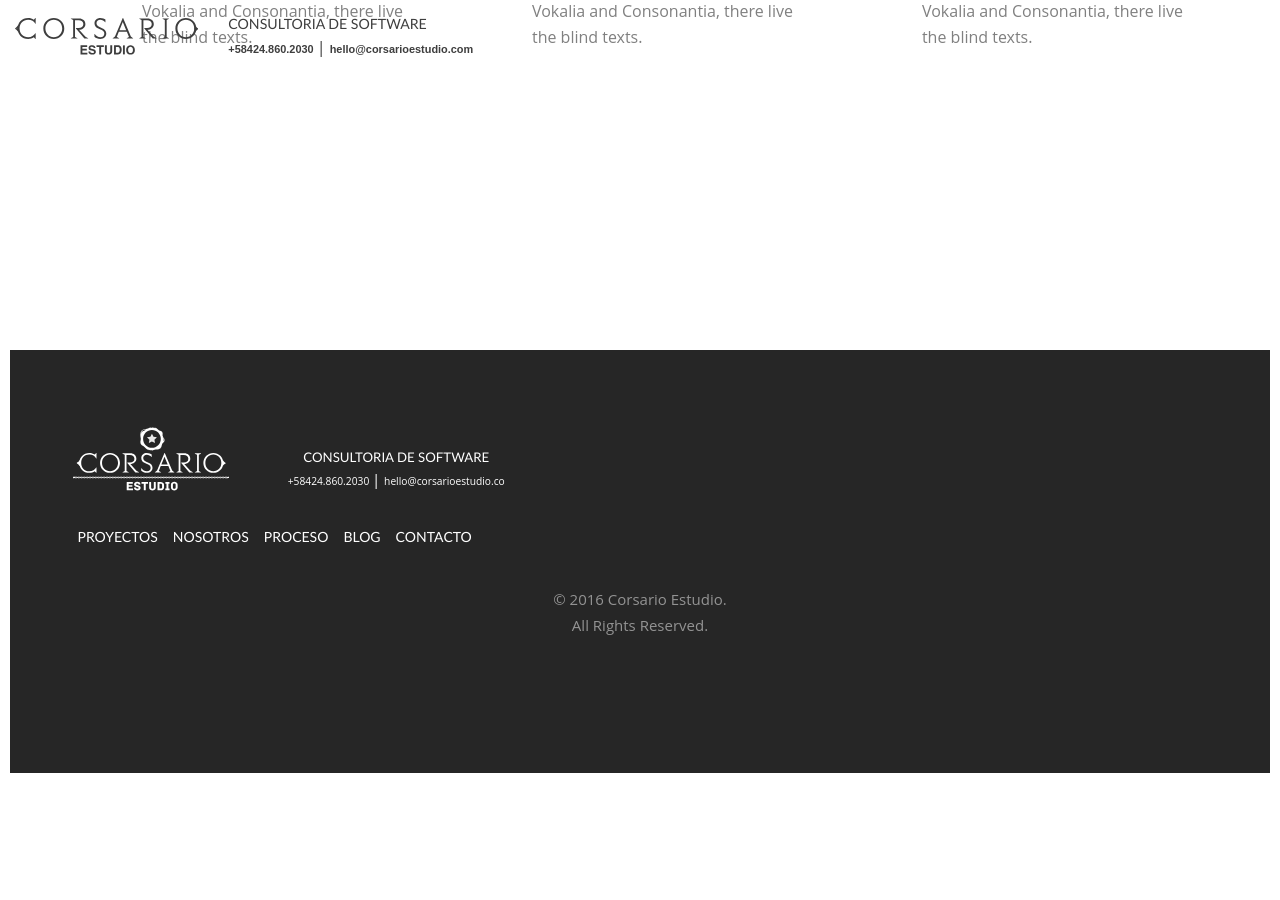
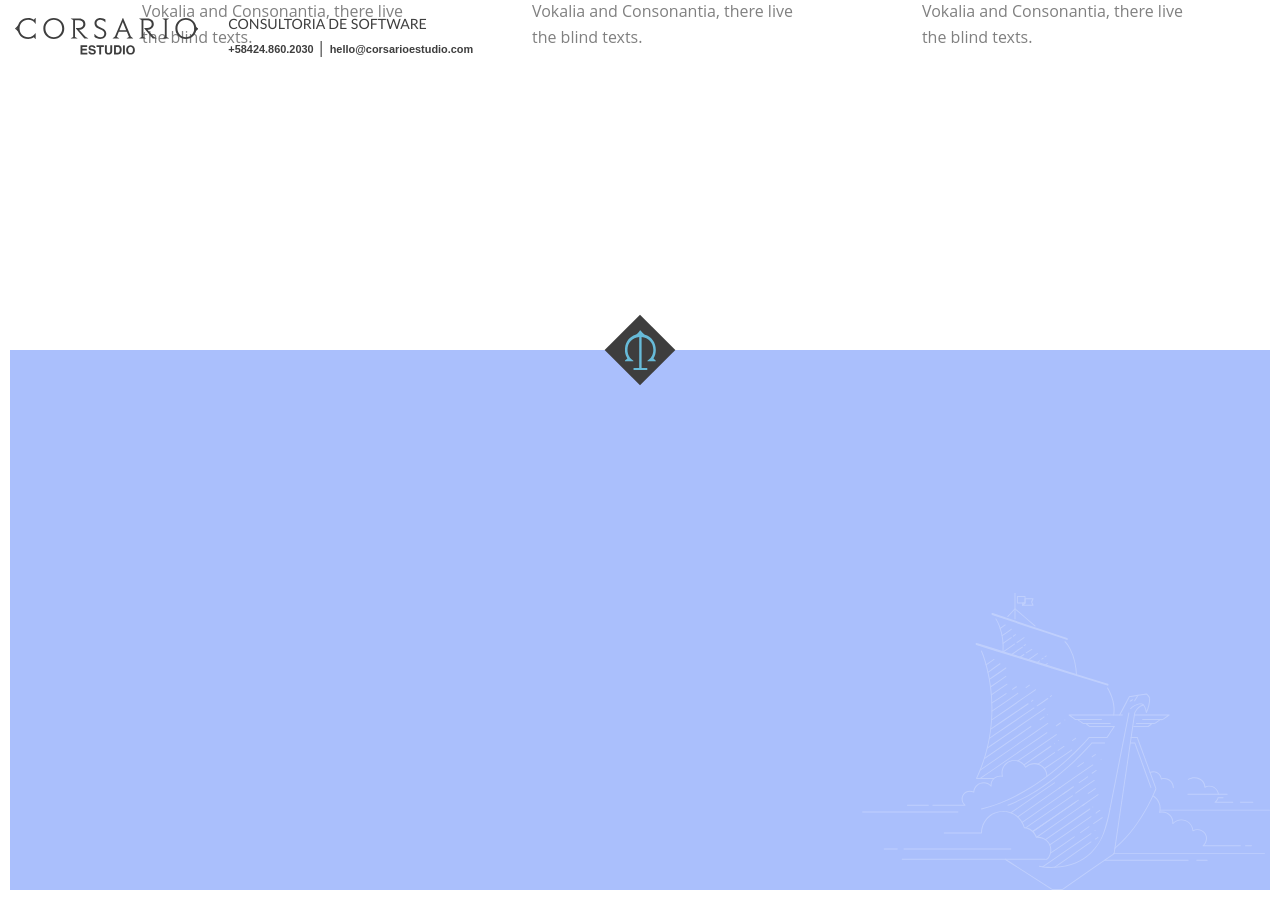
Before and after one commit to CorsarioEstudio/CorsarioEstudio.github.io, a Jekyll site: the page built from about.html, in a window 1280 px wide and 900 px high, scrolled down 794 px. Built offline with Jekyll 4.4.1, drawn with Linux system fonts in a browser that asks for light colours; some web fonts are replaced; before the commit the page ends 1577 px from its top, so only the background shows below that.

Commit message:
Footer parallax, social buttons. Videos on hover

```diff
--- a/_includes/footer.html
+++ b/_includes/footer.html
@@ -1,41 +1,25 @@
-<div class="corsario-footer-style-3 footer">
-  <div class="container">
-    <div class="row">
-      <div class="col-md-2 col-sm-3 col-xs-12 corsario-footer-widget text-center">
-        <a href="./index.html" class="svg-white svg-container">{% include svg/logo-corsario.svg %}</a>
-      </div>
-      <div class="col-md-3 col-sm-5 col-xs-12 corsario-footer-widget text-white text-center">
-        <br>
-        <h5 class="subtitle">CONSULTORIA DE SOFTWARE</h5>
-        <a class="nav-contact-item" itemprop="telephone" id="nav-phone" href="tel:+18443100257">
-          <i aria-hidden="true" class="icn--phone"></i>
-          <span>+58424.860.2030</span>
-        </a>
-        <span class="nav-contact-divider">|</span>
-        <a class="nav-contact-item" itemprop="email" id="nav-email" href="mailto:hello@corsarioestudio.co?Subject=Hey,%20Corsario!"><i aria-hidden="true" class="icn--email"></i><span>hello@corsarioestudio.co</span></a>
-      </div>
-      <div class="col-md-6 col-sm-4 col-xs-12 col-md-offset-1 corsario-footer-widget text-center">
-        <br>
-        <ul class="corsario-links corsario-social">
+<div data-height-perc="60">
+  <div class="footer" data-height-perc="60">
+    <div class="corsario-overlay"></div>
+    <div class="ship-illustration back"></div>
+    <div class="row fore col-sm-12">
+      <div class="row fore col-sm-6" data-height-perc="60">
+        <ul class="corsario-links corsario-social center-absolute">
           <li><a href="#"><i class="icon icon-facebook2"></i></a></li>
           <li><a href="#"><i class="icon icon-twitter"></i></a></li>
           <li><a href="#"><i class="icon icon-dribbble"></i></a></li>
           <li><a href="#"><i class="icon icon-instagram"></i></a></li>
         </ul>
       </div>
-
-      <div class="col-md-12 col-sm-12 corsario-footer-widget text-center">
-        <ul data-offcanvass="yes"  class="corsario-links text-white">
-          <li><a href="#"><h5>Proyectos</h5></a></li>
-          <li><a href="#"><h5>Nosotros</h5></a></li>
-          <li><a href="#"><h5>Proceso</h5></a></li>
-          <li><a href="#"><h5>Blog</h5></a></li>
-          <li><a href="#"><h5>Contacto</h5></a></li>
-        </ul>
-        <div class="clearfix visible-xs-block"></div>
-        <p class="corsario-copyright text-center col-xs-12" style="float:right;">&copy; 2016 Corsario Estudio. <br>All Rights Reserved.
-        </div>
-      </div>
     </div>
+    <span class="scroll-btn to-top fadeInUp hidden-xs">
+      <a href="#">
+        <span class="ancla">
+          <img src="images/ancla.svg" />
+        </span>
+      </a>
+      <br/>
+    </span>
   </div>
-  <!-- END footer -->
+</div>
+<!-- END footer -->
--- a/_layouts/default.html
+++ b/_layouts/default.html
@@ -22,7 +22,9 @@
 
     <script>
       $(window).ready(function () {
-        $(".loading").fadeOut();
+        setInterval(function() {
+          $(".loading").fadeOut();
+        }, 500);
       });
     </script>
 
--- a/css/cards.css
+++ b/css/cards.css
@@ -19,6 +19,16 @@
   background: white;
   position: absolute;
   z-index: 1000;
+  margin: -10px;
+}
+
+.center-absolute{
+  position: absolute;
+  top: 0;
+  left: 0;
+  right: 0;
+  bottom: 0;
+  margin: auto;
 }
 
 .header{
@@ -129,40 +139,70 @@
 }
 
 .fixed{
-  position: fixed;
-  background-color: white;
-}
-
-.footer{
-  padding-bottom: 0;
-  position: relative;
-}
-
-.footer li{
-  float: left;
-  padding: 0 0.75rem !important;
-  text-align: left;
-  width: auto;
-}
-
+  position: fixed !important;
+  bottom: 0;
+  right: 0;
+}
+
+.footer {
+  position: relative;
+  width: 100%;
+}
+
+.footer-logo{
+  padding: 30px;
+}
+
+.footer-logo img{
+  position: absolute;
+  z-index: 10;
+  left: 0;
+  right: 0;
+  top: 0;
+  bottom: 0;
+  width: 60%;
+}
+
+ul.corsario-social{
+  list-style: none;
+  width: 100%;
+  height: 25pt;
+}
 .corsario-social li{
-  float:right;
+  color: white;
+  display:inline-block;
+  margin: 0 10px;
+}
+.corsario-social li a{
+  color: white;
+  opacity: 0.4;
 }
 .corsario-social .icon{
-  font-size: 22pt !important;
+  font-size: 25pt !important;
+}
+
+.corsario-social li:hover a{
+  opacity: 1;
 }
 
 div.back{
   position: absolute;
-  z-index: -1;
-  opacity: 0.5;
-  top: 0;
+  z-index: 10;
+  opacity: 0.25;
+  bottom: 0;
+}
+
+div.fore{
+  position: absolute;
+  z-index: 10;
+  bottom: 0;
 }
 
 div.ship-illustration{
   background: url(../images/illustration-ship.svg) no-repeat;
-  background-size: 60%;
-  background-position: right;
+  background-size: auto 55%;
+  background-position: 100% 100%;
+  background-attachment: fixed;
   width: 100%;
   height: 100%;
   display: block;
@@ -189,6 +229,15 @@
     right: 0;
   }
 
+.scroll-btn.to-top .ancla{
+  width: 50px;
+  height: 50px;
+  background-color: #3e3e3e;
+  display: block;
+  transform: rotate(225deg);
+  margin-top: -24.8px;
+}
+
 @media screen and (max-width: 480px) {
   .p-t-mobile
   {
@@ -198,6 +247,10 @@
   .p-t-2-mobile
   {
     padding-top: 200px !important;
+  }
+
+  div.corsario-cover .corsario-cover-text .cover-text-lead{
+    font-size: 25px;
   }
 
   div.afterNav{
@@ -288,14 +341,29 @@
   position: relative;
 }
 
-#videoGloob{
-  width: 50%;
+video{
+  width: 100%;
   margin: auto;
   display: block;
   -webkit-user-select: none;  /* Chrome all / Safari all */
   -moz-user-select: none;     /* Firefox all */
   -ms-user-select: none;      /* IE 10+ */
   user-select: none;          /* Likely future */
+}
+
+.video-container{
+  width: 280px;
+  height: 280px;
+  padding: 10px;
+  margin: 10px;
+}
+
+.video-overlay{
+  width: 100%;
+  height: 100%;
+  background-color: gray;
+  position: absolute;
+  left: 0;
 }
 
 /*
--- a/css/fullscreen-overlay.css
+++ b/css/fullscreen-overlay.css
@@ -1,8 +1,9 @@
 .burger {
-  position: absolute;;
+  position: absolute;
+  padding: 30px;
   z-index: 17;
-  right: 30px;
-  top: 30px;
+  right: 0;
+  top: 0;
   cursor: pointer;
   -webkit-transform: rotateY(0);
           transform: rotateY(0);
--- a/fonts/Lato/latofonts.css
+++ b/fonts/Lato/latofonts.css
@@ -1,27 +1,3 @@
-/* Webfont: Lato-Black */@font-face {
-    font-family: 'LatoWebBlack';
-    src: url('fonts/Lato-Black.eot'); /* IE9 Compat Modes */
-    src: url('fonts/Lato-Black.eot?#iefix') format('embedded-opentype'), /* IE6-IE8 */
-         url('fonts/Lato-Black.woff2') format('woff2'), /* Modern Browsers */
-         url('fonts/Lato-Black.woff') format('woff'), /* Modern Browsers */
-         url('fonts/Lato-Black.ttf') format('truetype');
-    font-style: normal;
-    font-weight: normal;
-    text-rendering: optimizeLegibility;
-}
-
-/* Webfont: Lato-BlackItalic */@font-face {
-    font-family: 'LatoWebBlack';
-    src: url('fonts/Lato-BlackItalic.eot'); /* IE9 Compat Modes */
-    src: url('fonts/Lato-BlackItalic.eot?#iefix') format('embedded-opentype'), /* IE6-IE8 */
-         url('fonts/Lato-BlackItalic.woff2') format('woff2'), /* Modern Browsers */
-         url('fonts/Lato-BlackItalic.woff') format('woff'), /* Modern Browsers */
-         url('fonts/Lato-BlackItalic.ttf') format('truetype');
-    font-style: italic;
-    font-weight: normal;
-    text-rendering: optimizeLegibility;
-}
-
 /* Webfont: Lato-Bold */@font-face {
     font-family: 'LatoWebBold';
     src: url('fonts/Lato-Bold.eot'); /* IE9 Compat Modes */
@@ -30,126 +6,6 @@
          url('fonts/Lato-Bold.woff') format('woff'), /* Modern Browsers */
          url('fonts/Lato-Bold.ttf') format('truetype');
     font-style: normal;
-    font-weight: normal;
-    text-rendering: optimizeLegibility;
-}
-
-/* Webfont: Lato-BoldItalic */@font-face {
-    font-family: 'LatoWebBold';
-    src: url('fonts/Lato-BoldItalic.eot'); /* IE9 Compat Modes */
-    src: url('fonts/Lato-BoldItalic.eot?#iefix') format('embedded-opentype'), /* IE6-IE8 */
-         url('fonts/Lato-BoldItalic.woff2') format('woff2'), /* Modern Browsers */
-         url('fonts/Lato-BoldItalic.woff') format('woff'), /* Modern Browsers */
-         url('fonts/Lato-BoldItalic.ttf') format('truetype');
-    font-style: italic;
-    font-weight: normal;
-    text-rendering: optimizeLegibility;
-}
-
-/* Webfont: Lato-Hairline */@font-face {
-    font-family: 'LatoWebHairline';
-    src: url('fonts/Lato-Hairline.eot'); /* IE9 Compat Modes */
-    src: url('fonts/Lato-Hairline.eot?#iefix') format('embedded-opentype'), /* IE6-IE8 */
-         url('fonts/Lato-Hairline.woff2') format('woff2'), /* Modern Browsers */
-         url('fonts/Lato-Hairline.woff') format('woff'), /* Modern Browsers */
-         url('fonts/Lato-Hairline.ttf') format('truetype');
-    font-style: normal;
-    font-weight: normal;
-    text-rendering: optimizeLegibility;
-}
-
-/* Webfont: Lato-HairlineItalic */@font-face {
-    font-family: 'LatoWebHairline';
-    src: url('fonts/Lato-HairlineItalic.eot'); /* IE9 Compat Modes */
-    src: url('fonts/Lato-HairlineItalic.eot?#iefix') format('embedded-opentype'), /* IE6-IE8 */
-         url('fonts/Lato-HairlineItalic.woff2') format('woff2'), /* Modern Browsers */
-         url('fonts/Lato-HairlineItalic.woff') format('woff'), /* Modern Browsers */
-         url('fonts/Lato-HairlineItalic.ttf') format('truetype');
-    font-style: italic;
-    font-weight: normal;
-    text-rendering: optimizeLegibility;
-}
-
-/* Webfont: Lato-Heavy */@font-face {
-    font-family: 'LatoWebHeavy';
-    src: url('fonts/Lato-Heavy.eot'); /* IE9 Compat Modes */
-    src: url('fonts/Lato-Heavy.eot?#iefix') format('embedded-opentype'), /* IE6-IE8 */
-         url('fonts/Lato-Heavy.woff2') format('woff2'), /* Modern Browsers */
-         url('fonts/Lato-Heavy.woff') format('woff'), /* Modern Browsers */
-         url('fonts/Lato-Heavy.ttf') format('truetype');
-    font-style: normal;
-    font-weight: normal;
-    text-rendering: optimizeLegibility;
-}
-
-/* Webfont: Lato-HeavyItalic */@font-face {
-    font-family: 'LatoWebHeavy';
-    src: url('fonts/Lato-HeavyItalic.eot'); /* IE9 Compat Modes */
-    src: url('fonts/Lato-HeavyItalic.eot?#iefix') format('embedded-opentype'), /* IE6-IE8 */
-         url('fonts/Lato-HeavyItalic.woff2') format('woff2'), /* Modern Browsers */
-         url('fonts/Lato-HeavyItalic.woff') format('woff'), /* Modern Browsers */
-         url('fonts/Lato-HeavyItalic.ttf') format('truetype');
-    font-style: italic;
-    font-weight: normal;
-    text-rendering: optimizeLegibility;
-}
-
-/* Webfont: Lato-Italic */@font-face {
-    font-family: 'LatoWeb';
-    src: url('fonts/Lato-Italic.eot'); /* IE9 Compat Modes */
-    src: url('fonts/Lato-Italic.eot?#iefix') format('embedded-opentype'), /* IE6-IE8 */
-         url('fonts/Lato-Italic.woff2') format('woff2'), /* Modern Browsers */
-         url('fonts/Lato-Italic.woff') format('woff'), /* Modern Browsers */
-         url('fonts/Lato-Italic.ttf') format('truetype');
-    font-style: italic;
-    font-weight: normal;
-    text-rendering: optimizeLegibility;
-}
-
-/* Webfont: Lato-Light */@font-face {
-    font-family: 'LatoWebLight';
-    src: url('fonts/Lato-Light.eot'); /* IE9 Compat Modes */
-    src: url('fonts/Lato-Light.eot?#iefix') format('embedded-opentype'), /* IE6-IE8 */
-         url('fonts/Lato-Light.woff2') format('woff2'), /* Modern Browsers */
-         url('fonts/Lato-Light.woff') format('woff'), /* Modern Browsers */
-         url('fonts/Lato-Light.ttf') format('truetype');
-    font-style: normal;
-    font-weight: normal;
-    text-rendering: optimizeLegibility;
-}
-
-/* Webfont: Lato-LightItalic */@font-face {
-    font-family: 'LatoWebLight';
-    src: url('fonts/Lato-LightItalic.eot'); /* IE9 Compat Modes */
-    src: url('fonts/Lato-LightItalic.eot?#iefix') format('embedded-opentype'), /* IE6-IE8 */
-         url('fonts/Lato-LightItalic.woff2') format('woff2'), /* Modern Browsers */
-         url('fonts/Lato-LightItalic.woff') format('woff'), /* Modern Browsers */
-         url('fonts/Lato-LightItalic.ttf') format('truetype');
-    font-style: italic;
-    font-weight: normal;
-    text-rendering: optimizeLegibility;
-}
-
-/* Webfont: Lato-Medium */@font-face {
-    font-family: 'LatoWebMedium';
-    src: url('fonts/Lato-Medium.eot'); /* IE9 Compat Modes */
-    src: url('fonts/Lato-Medium.eot?#iefix') format('embedded-opentype'), /* IE6-IE8 */
-         url('fonts/Lato-Medium.woff2') format('woff2'), /* Modern Browsers */
-         url('fonts/Lato-Medium.woff') format('woff'), /* Modern Browsers */
-         url('fonts/Lato-Medium.ttf') format('truetype');
-    font-style: normal;
-    font-weight: normal;
-    text-rendering: optimizeLegibility;
-}
-
-/* Webfont: Lato-MediumItalic */@font-face {
-    font-family: 'LatoWebMedium';
-    src: url('fonts/Lato-MediumItalic.eot'); /* IE9 Compat Modes */
-    src: url('fonts/Lato-MediumItalic.eot?#iefix') format('embedded-opentype'), /* IE6-IE8 */
-         url('fonts/Lato-MediumItalic.woff2') format('woff2'), /* Modern Browsers */
-         url('fonts/Lato-MediumItalic.woff') format('woff'), /* Modern Browsers */
-         url('fonts/Lato-MediumItalic.ttf') format('truetype');
-    font-style: italic;
     font-weight: normal;
     text-rendering: optimizeLegibility;
 }
@@ -165,51 +21,3 @@
     font-weight: normal;
     text-rendering: optimizeLegibility;
 }
-
-/* Webfont: Lato-Semibold */@font-face {
-    font-family: 'LatoWebSemibold';
-    src: url('fonts/Lato-Semibold.eot'); /* IE9 Compat Modes */
-    src: url('fonts/Lato-Semibold.eot?#iefix') format('embedded-opentype'), /* IE6-IE8 */
-         url('fonts/Lato-Semibold.woff2') format('woff2'), /* Modern Browsers */
-         url('fonts/Lato-Semibold.woff') format('woff'), /* Modern Browsers */
-         url('fonts/Lato-Semibold.ttf') format('truetype');
-    font-style: normal;
-    font-weight: normal;
-    text-rendering: optimizeLegibility;
-}
-
-/* Webfont: Lato-SemiboldItalic */@font-face {
-    font-family: 'LatoWebSemibold';
-    src: url('fonts/Lato-SemiboldItalic.eot'); /* IE9 Compat Modes */
-    src: url('fonts/Lato-SemiboldItalic.eot?#iefix') format('embedded-opentype'), /* IE6-IE8 */
-         url('fonts/Lato-SemiboldItalic.woff2') format('woff2'), /* Modern Browsers */
-         url('fonts/Lato-SemiboldItalic.woff') format('woff'), /* Modern Browsers */
-         url('fonts/Lato-SemiboldItalic.ttf') format('truetype');
-    font-style: italic;
-    font-weight: normal;
-    text-rendering: optimizeLegibility;
-}
-
-/* Webfont: Lato-Thin */@font-face {
-    font-family: 'LatoWebThin';
-    src: url('fonts/Lato-Thin.eot'); /* IE9 Compat Modes */
-    src: url('fonts/Lato-Thin.eot?#iefix') format('embedded-opentype'), /* IE6-IE8 */
-         url('fonts/Lato-Thin.woff2') format('woff2'), /* Modern Browsers */
-         url('fonts/Lato-Thin.woff') format('woff'), /* Modern Browsers */
-         url('fonts/Lato-Thin.ttf') format('truetype');
-    font-style: normal;
-    font-weight: normal;
-    text-rendering: optimizeLegibility;
-}
-
-/* Webfont: Lato-ThinItalic */@font-face {
-    font-family: 'LatoWebThin';
-    src: url('fonts/Lato-ThinItalic.eot'); /* IE9 Compat Modes */
-    src: url('fonts/Lato-ThinItalic.eot?#iefix') format('embedded-opentype'), /* IE6-IE8 */
-         url('fonts/Lato-ThinItalic.woff2') format('woff2'), /* Modern Browsers */
-         url('fonts/Lato-ThinItalic.woff') format('woff'), /* Modern Browsers */
-         url('fonts/Lato-ThinItalic.ttf') format('truetype');
-    font-style: italic;
-    font-weight: normal;
-    text-rendering: optimizeLegibility;
-}
--- a/js/main.js
+++ b/js/main.js
@@ -69,11 +69,22 @@
 
 	// Scroll Next
 	var ScrollNext = function() {
-		$('body').on('click', '.scroll-btn', function(e){
+		$('body').on('click', '.scroll-btn:not(.to-top)', function(e){
 			e.preventDefault();
 
 			$('html, body').animate({
 				scrollTop: $( $(this).closest('[data-self="yes"]')).offset().top
+			}, 1000, 'easeInOutExpo');
+
+			$('body').scroll();
+
+			return false;
+		});
+		$('body').on('click', '.to-top', function(e){
+			e.preventDefault();
+
+			$('html, body').animate({
+				scrollTop: $(document.body).offset().top
 			}, 1000, 'easeInOutExpo');
 
 			$('body').scroll();
```
Also changed, not shown: index.html (+47 -17 lines), js/ScrollMagic.min.js (added).
